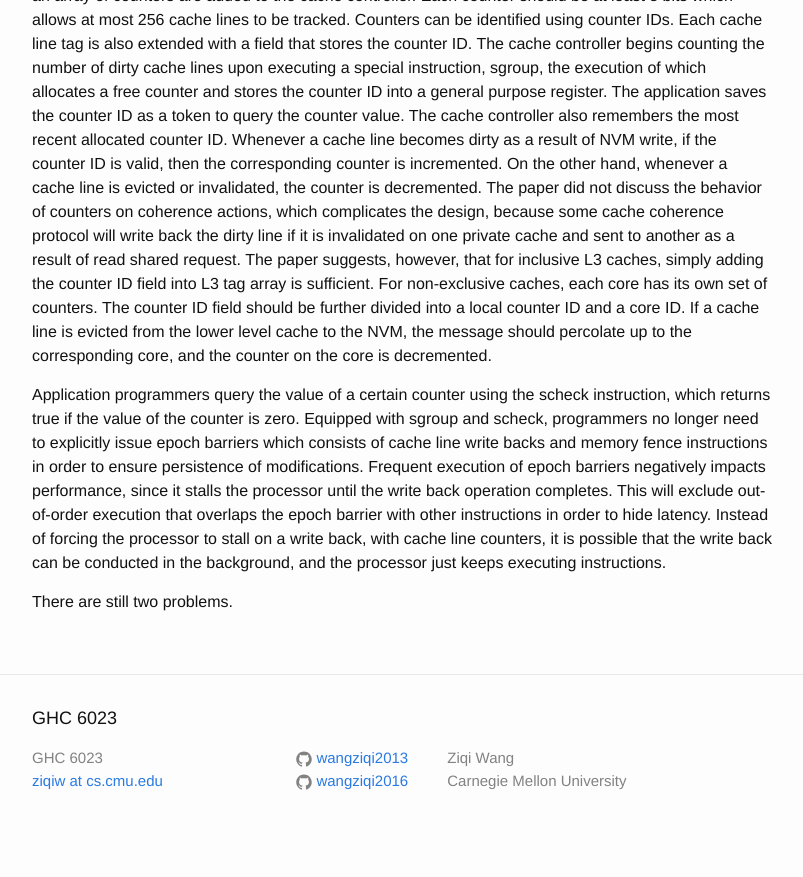
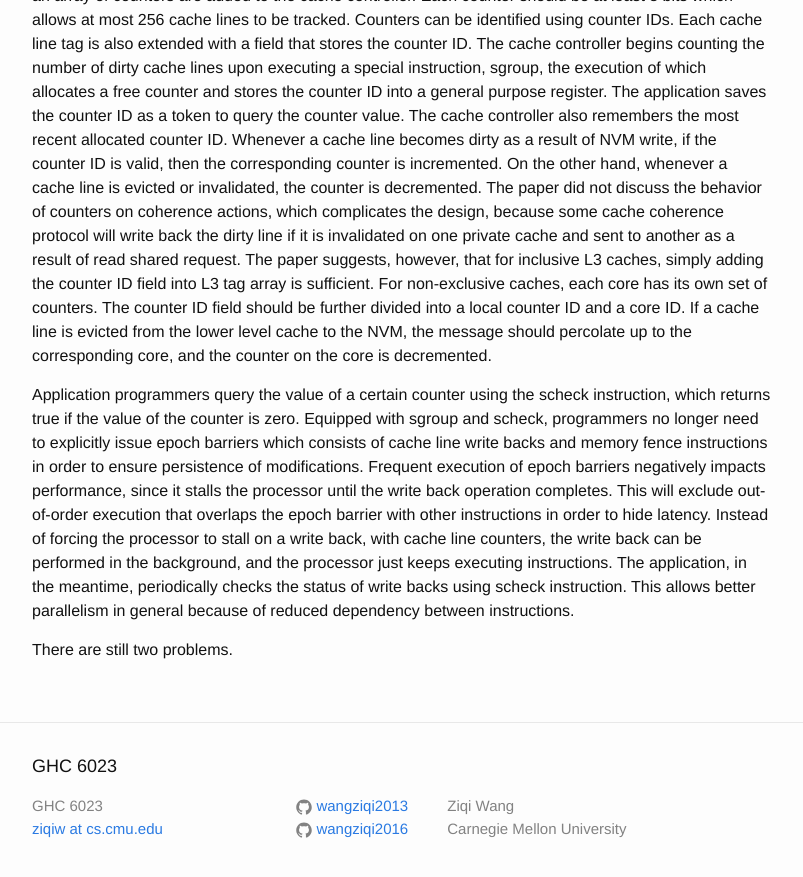
Before and after one commit to wangziqi2013/wangziqi2013.github.io, a Jekyll site: the page built from _posts/2019-02-04-consistent-durable-and-safe.markdown, in a window 1280 px wide and 900 px high, scrolled down 3700 px. Shown: the top 877 px of the window, without its empty margins (238-1041 px from the left). Built offline with Jekyll 4.4.1, drawn with Linux system fonts in a browser that asks for light colours; before the commit the page ends 4552 px from its top, so only the background shows below that.

Commit message:
Finish cache line counter

```diff
--- a/_posts/2019-02-04-consistent-durable-and-safe.markdown
+++ b/_posts/2019-02-04-consistent-durable-and-safe.markdown
@@ -149,7 +149,9 @@ value of the counter is zero. Equipped with sgroup and scheck, programmers no lo
 barriers which consists of cache line write backs and memory fence instructions in order to ensure persistence of modifications.
 Frequent execution of epoch barriers negatively impacts performance, since it stalls the processor until the write back
 operation completes. This will exclude out-of-order execution that overlaps the epoch barrier with other instructions
-in order to hide latency. Instead of forcing the processor to stall on a write back, with cache line counters, it is possible
-that the write back can be conducted in the background, and the processor just keeps executing instructions.
+in order to hide latency. Instead of forcing the processor to stall on a write back, with cache line counters, the
+write back can be performed in the background, and the processor just keeps executing instructions. The application,
+in the meantime, periodically checks the status of write backs using scheck instruction. This allows better parallelism
+in general because of reduced dependency between instructions.
 
 There are still two problems.
```
